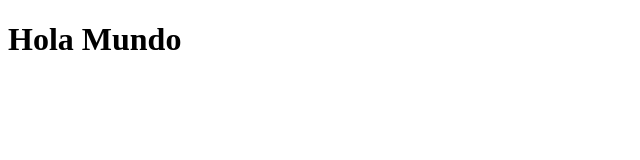
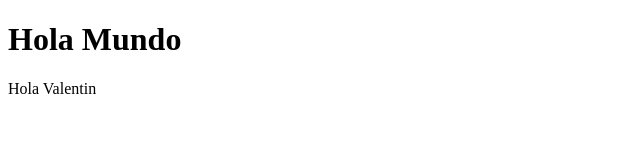
Before and after one commit to valentin-liz/ProgramacionWeb1, a plain HTML site: page index.html in a window 1280 px wide. Shown: the whole page, without its empty margins (0-640 px from the left). Drawn offline with Linux system fonts and the light colour scheme.

Commit message:
Agrego saludo personalizado

```diff
--- a/index.html
+++ b/index.html
@@ -7,5 +7,6 @@
 </head>
 <body>
     <h1>Hola Mundo</h1>
+    <p>Hola Valentin</p>
 </body>
 </html>
```
